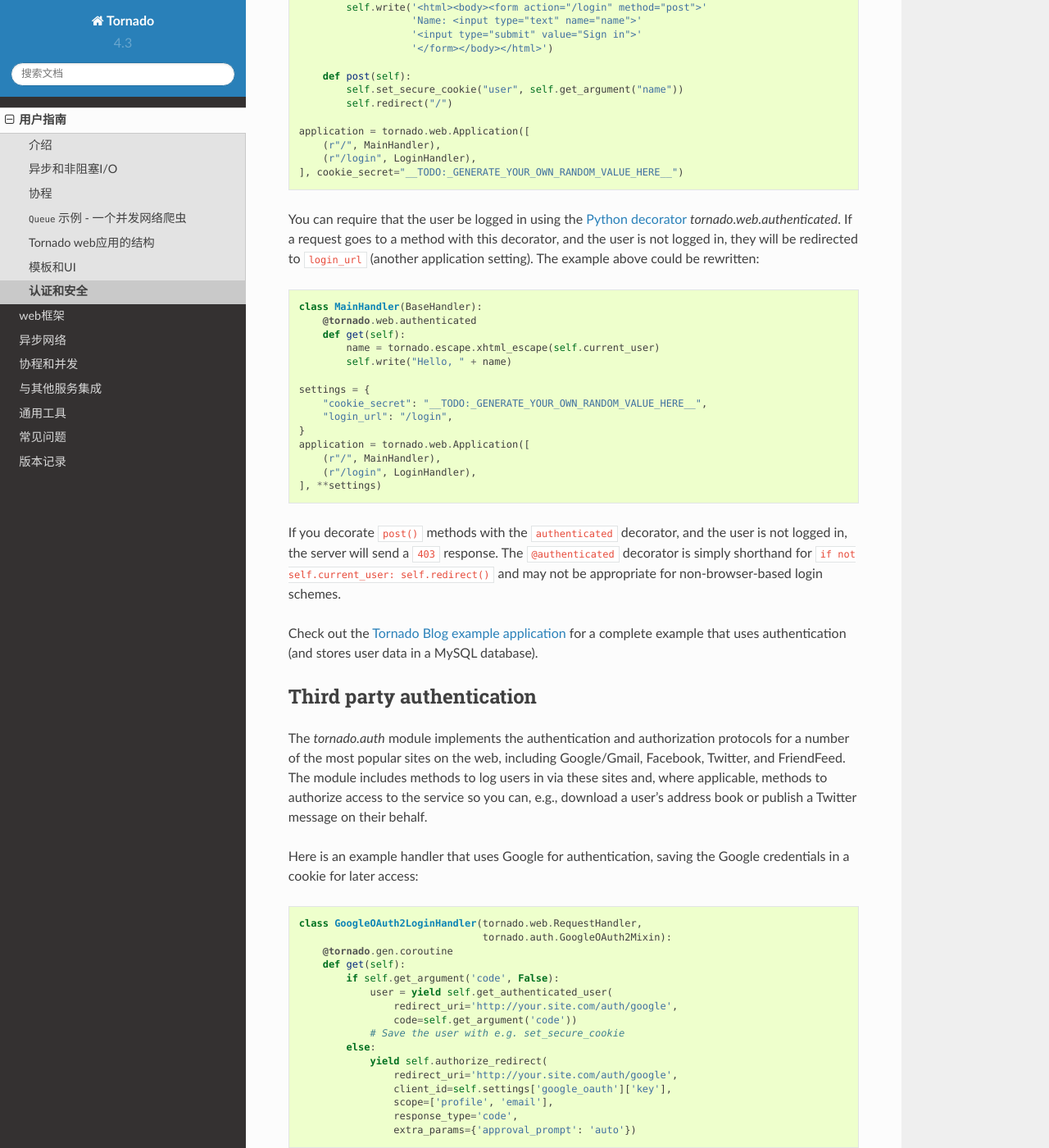
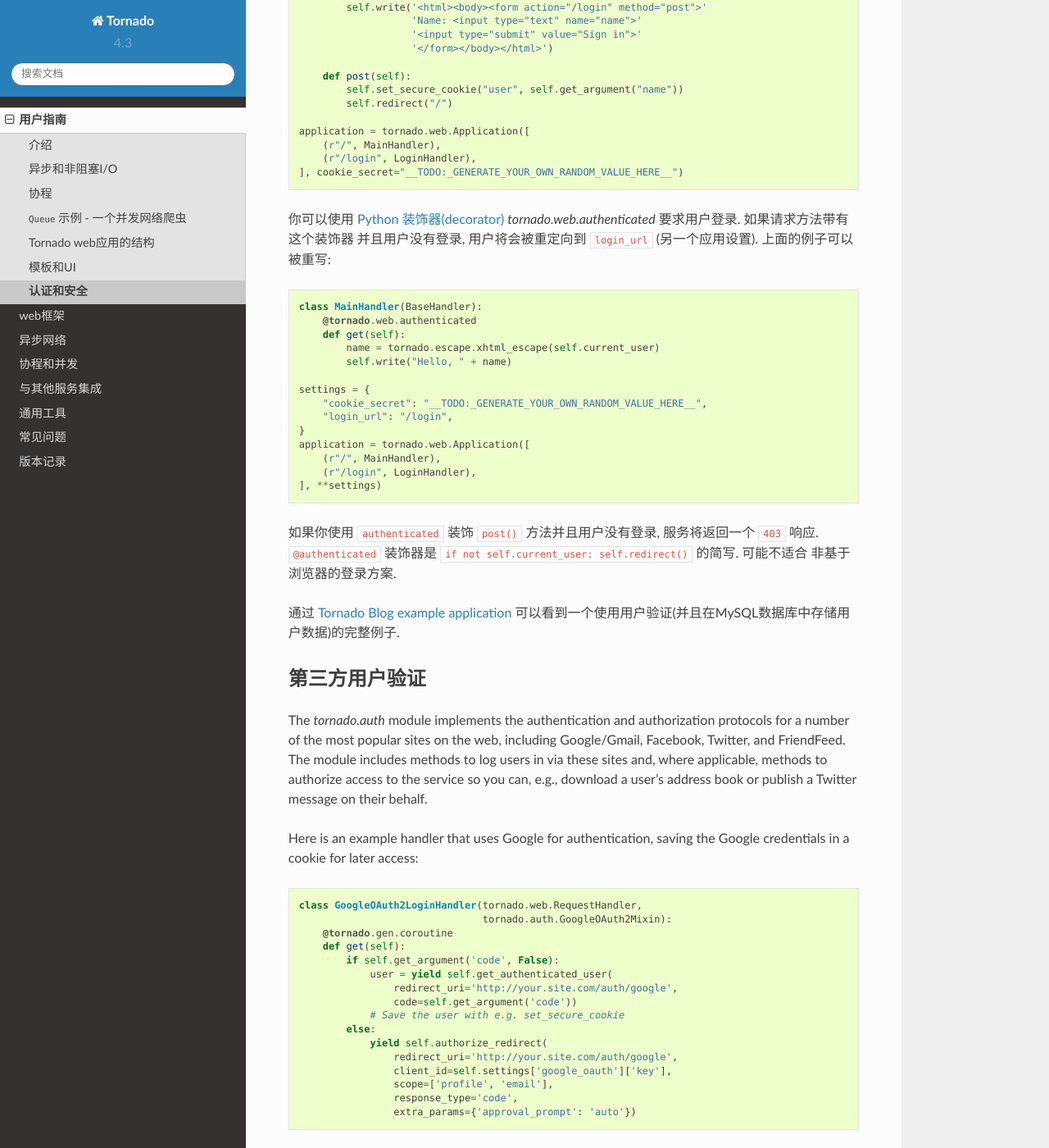
Before and after one commit to tao12345666333/tornado-zh, a Sphinx documentation site: the page built from docs/guide/security.rst, in a window 1280 px wide and 1400 px high, scrolled down 1773 px. Shown: the whole window at 82% size. Built offline with Sphinx 7.4.7 and the Read the Docs theme 2.0.0, drawn with Linux system fonts in a browser that asks for light colours; pages that are not in the unit, such as notebooks, are missing from menus; some of the changed text lies outside the part shown.

Commit message:
third party authentication

```diff
--- a/docs/guide/security.rst
+++ b/docs/guide/security.rst
@@ -85,8 +85,8 @@ cookie签名验证, 如果当前key版本在cookie集合中.为了实现cookie
 
 为了在你的应用程序中实现用户认证, 你需要在你的请求处理函数中复写
 ``get_current_user()`` 方法来判断当前用户, 比如可以基于cookie的值.
-这里有一个例子, 这个例子允许用户通过一个保存在cookie中特殊的昵称登录
-到应用程序中:
+这里有一个例子, 这个例子允许用户简单的通过一个保存在cookie中的特殊昵称
+登录到应用程序中:
 
 .. testcode::
 
@@ -121,12 +121,11 @@ cookie签名验证, 如果当前key版本在cookie集合中.为了实现cookie
 .. testoutput::
    :hide:
 
-You can require that the user be logged in using the `Python
-decorator <http://www.python.org/dev/peps/pep-0318/>`_
-`tornado.web.authenticated`. If a request goes to a method with this
-decorator, and the user is not logged in, they will be redirected to
-``login_url`` (another application setting). The example above could be
-rewritten:
+你可以使用 `Python
+装饰器(decorator) <http://www.python.org/dev/peps/pep-0318/>`_
+`tornado.web.authenticated` 要求用户登录. 如果请求方法带有这个装饰器
+并且用户没有登录, 用户将会被重定向到 ``login_url`` (另一个应用设置).
+上面的例子可以被重写:
 
 .. testcode::
 
@@ -148,18 +147,16 @@ rewritten:
 .. testoutput::
    :hide:
 
-If you decorate ``post()`` methods with the ``authenticated``
-decorator, and the user is not logged in, the server will send a
-``403`` response.  The ``@authenticated`` decorator is simply
-shorthand for ``if not self.current_user: self.redirect()`` and may
-not be appropriate for non-browser-based login schemes.
+如果你使用 ``authenticated`` 装饰 ``post()`` 方法并且用户没有登录,
+服务将返回一个 ``403`` 响应. ``@authenticated`` 装饰器是
+``if not self.current_user: self.redirect()`` 的简写. 可能不适合
+非基于浏览器的登录方案.
 
-Check out the `Tornado Blog example application
-<https://github.com/tornadoweb/tornado/tree/stable/demos/blog>`_ for a
-complete example that uses authentication (and stores user data in a
-MySQL database).
+通过 `Tornado Blog example application
+<https://github.com/tornadoweb/tornado/tree/stable/demos/blog>`_
+可以看到一个使用用户验证(并且在MySQL数据库中存储用户数据)的完整例子.
 
-Third party authentication
+第三方用户验证
 ~~~~~~~~~~~~~~~~~~~~~~~~~~
 
 The `tornado.auth` module implements the authentication and
```
